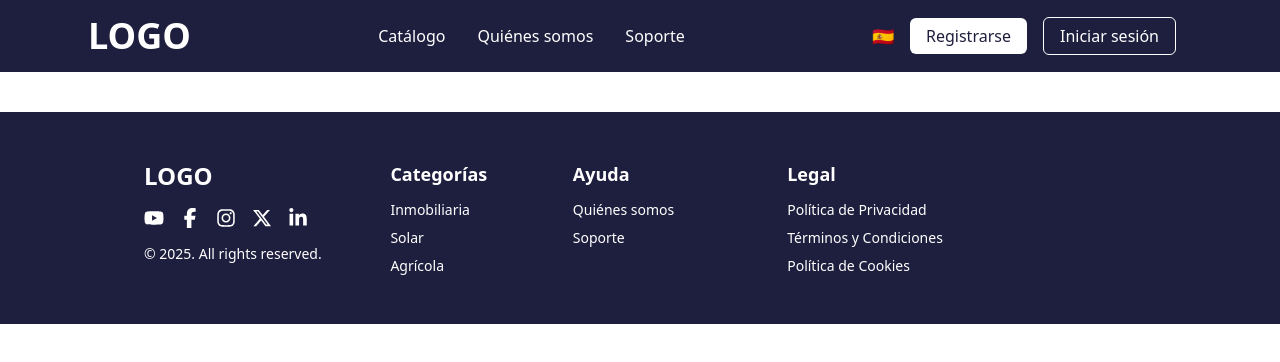
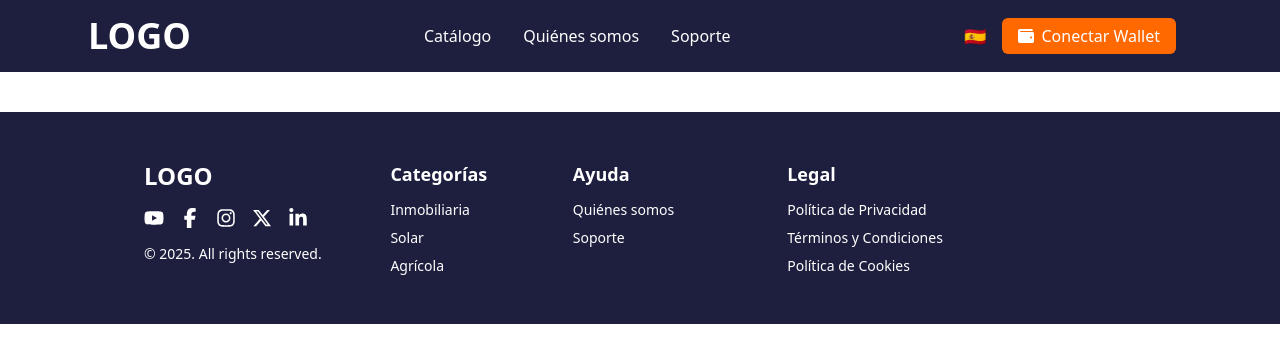
Before and after one commit to 0xGeN02/metlabs-pt, a Next.js app in the folder webapp/: page /profile in a window 1280 px wide. Shown: the top 362 px of the page. Built offline with nearby package versions, Linux system fonts and the light colour scheme; what @web3-onboard/core, @web3-onboard/injected-wallets would draw is missing.

Commit message:
fix header

```diff
--- a/webapp/app/_components/header.tsx
+++ b/webapp/app/_components/header.tsx
@@ -55,7 +55,7 @@ export default function Header() {
     return `${address.slice(0, 6)}...${address.slice(-4)}`; // Show first 6 and last 4 characters
   };
 
-  const shouldShowWalletButton = !["/auth/login", "/auth/register"].includes(pathname);
+  const isProfileRoute = pathname === "/profile";
 
   return (
     <header className="bg-[var(--bg-dark-blue)] text-white fixed w-full top-0 z-20">
@@ -78,17 +78,14 @@ export default function Header() {
             <span className="text-lg">{languageOptions[0].flag}</span>
           </button>
 
-          {/* Botones condicionales según estado de login */}
-          {isLoggedIn ? (
-            <>
-              {/* Botón de conectar wallet */}
-              {walletAddress ? (
+          {/* Botones condicionales según la ruta */}
+          {isProfileRoute ? (
+            walletAddress ? (
               <span className="hidden sm:flex items-center space-x-2 px-4 py-1.5 bg-orange-500 text-white rounded-md font-medium">
                 <FaWallet className="mr-2" />
                 <span>{formatWalletAddress(walletAddress)}</span>
               </span>
             ) : (
-                shouldShowWalletButton && (
               <button
                 onClick={connectWallet}
                 className="hidden sm:flex items-center space-x-2 px-4 py-1.5 bg-orange-500 text-white rounded-md font-medium hover:bg-orange-600 transition"
@@ -97,15 +94,8 @@ export default function Header() {
                 <span>Conectar Wallet</span>
               </button>
             )
-              )}
-
-              {/* Imagen perfil usuario */}
-              <Image src="/user_profile.png" alt="Profile" className="w-8 h-8 rounded-full" width={10} height={10}/>
-
-            </>
           ) : (
             <>
-              {/* register / login para usuarios no logueados */}
               <Link
                 href="/?form=register"
                 className="hidden sm:inline-block px-4 py-1.5 bg-white text-[var(--bg-dark-blue)] rounded-md font-medium hover:opacity-90 transition"
@@ -154,28 +144,33 @@ export default function Header() {
             </button>
 
             {/* Botones condicionales para móvil */}
-            {isLoggedIn ? (
-              <>
-                {walletAddress ? (
+            {isProfileRoute ? (
+              walletAddress ? (
                 <span className="flex items-center justify-center w-full px-4 py-2 bg-orange-500 text-white rounded-md">
                   <FaWallet className="mr-2" />
                   {formatWalletAddress(walletAddress)}
                 </span>
               ) : (
-                  shouldShowWalletButton && (
-                    <button onClick={connectWallet} className="flex items-center justify-center w-full px-4 py-2 bg-orange-500 text-white rounded-md">
+                <button
+                  onClick={connectWallet}
+                  className="flex items-center justify-center w-full px-4 py-2 bg-orange-500 text-white rounded-md"
+                >
                   <FaWallet className="mr-2" />
                   Conectar Wallet
                 </button>
               )
-                )}
-              </>
             ) : (
               <>
-                <Link href="/?form=register" className="block px-4 py-2 bg-white text-[var(--bg-dark-blue)] rounded-md text-center">
+                <Link
+                  href="/?form=register"
+                  className="block px-4 py-2 bg-white text-[var(--bg-dark-blue)] rounded-md text-center"
+                >
                   Registrarse
                 </Link>
-                <Link href="/?form=login" className="block px-4 py-2 border border-white rounded-md text-center">
+                <Link
+                  href="/?form=login"
+                  className="block px-4 py-2 border border-white rounded-md text-center"
+                >
                   Iniciar sesión
                 </Link>
               </>
```
Lines whose indentation alone changed are shown as unchanged.
